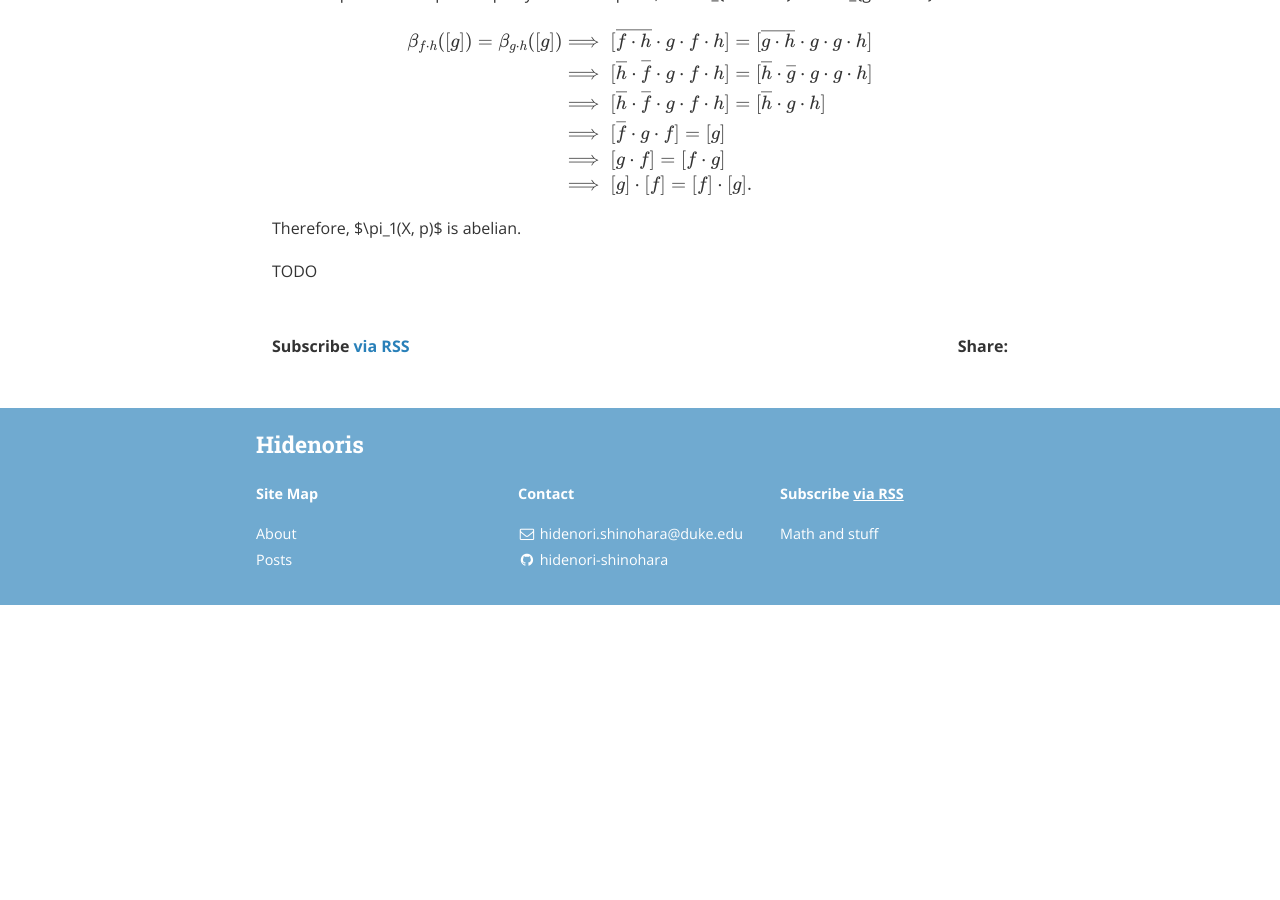
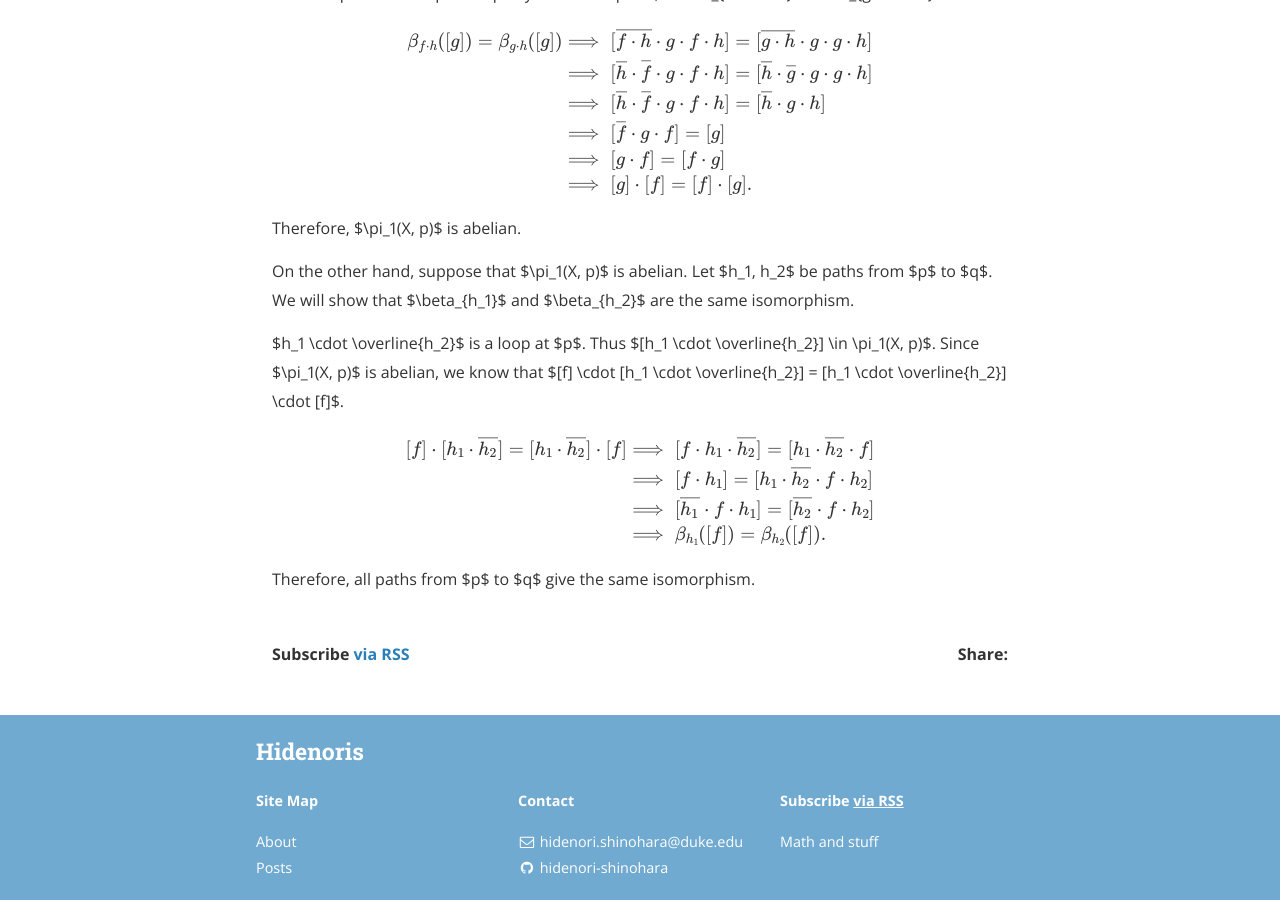
Before and after one commit to hidenori-shinohara/hidenori-shinohara.github.io, a Jekyll site: the page built from _posts/introduction_to_topological_manifolds/chapter7/2019-08-15-paths-induce-isomorphisms-pr-7-3.md, in a window 1280 px wide and 900 px high, scrolled down 802 px. Built offline with Jekyll 4.4.1, drawn with Linux system fonts in a browser that asks for light colours; nearby versions of some CDN libraries; formulas are drawn with MathJax 3; before the commit the page ends 1407 px from its top, so only the background shows below that.

Commit message:
Finish Problem 7-3

```diff
--- a/_posts/introduction_to_topological_manifolds/chapter7/2019-08-15-paths-induce-isomorphisms-pr-7-3.md
+++ b/_posts/introduction_to_topological_manifolds/chapter7/2019-08-15-paths-induce-isomorphisms-pr-7-3.md
@@ -33,4 +33,22 @@ $$
 
 Therefore, $\pi_1(X, p)$ is abelian.
 
-TODO
+On the other hand, suppose that $\pi_1(X, p)$ is abelian.
+Let $h_1, h_2$ be paths from $p$ to $q$.
+We will show that $\beta_{h_1}$ and $\beta_{h_2}$ are the same isomorphism.
+
+$h_1 \cdot \overline{h_2}$ is a loop at $p$.
+Thus $[h_1 \cdot \overline{h_2}] \in \pi_1(X, p)$.
+Since $\pi_1(X, p)$ is abelian, we know that $[f] \cdot [h_1 \cdot \overline{h_2}] = [h_1 \cdot \overline{h_2}] \cdot [f]$.
+
+$$
+\begin{align*}
+  [f] \cdot [h_1 \cdot \overline{h_2}] = [h_1 \cdot \overline{h_2}] \cdot [f]
+    &\implies [f \cdot h_1 \cdot \overline{h_2}] = [h_1 \cdot \overline{h_2} \cdot f] \\
+    &\implies [f \cdot h_1] = [h_1 \cdot \overline{h_2} \cdot f \cdot h_2] \\
+    &\implies [\overline{h_1} \cdot f \cdot h_1] = [\overline{h_2} \cdot f \cdot h_2] \\
+    &\implies \beta_{h_1}([f]) = \beta_{h_2}([f]).
+\end{align*}
+$$
+
+Therefore, all paths from $p$ to $q$ give the same isomorphism.
```
